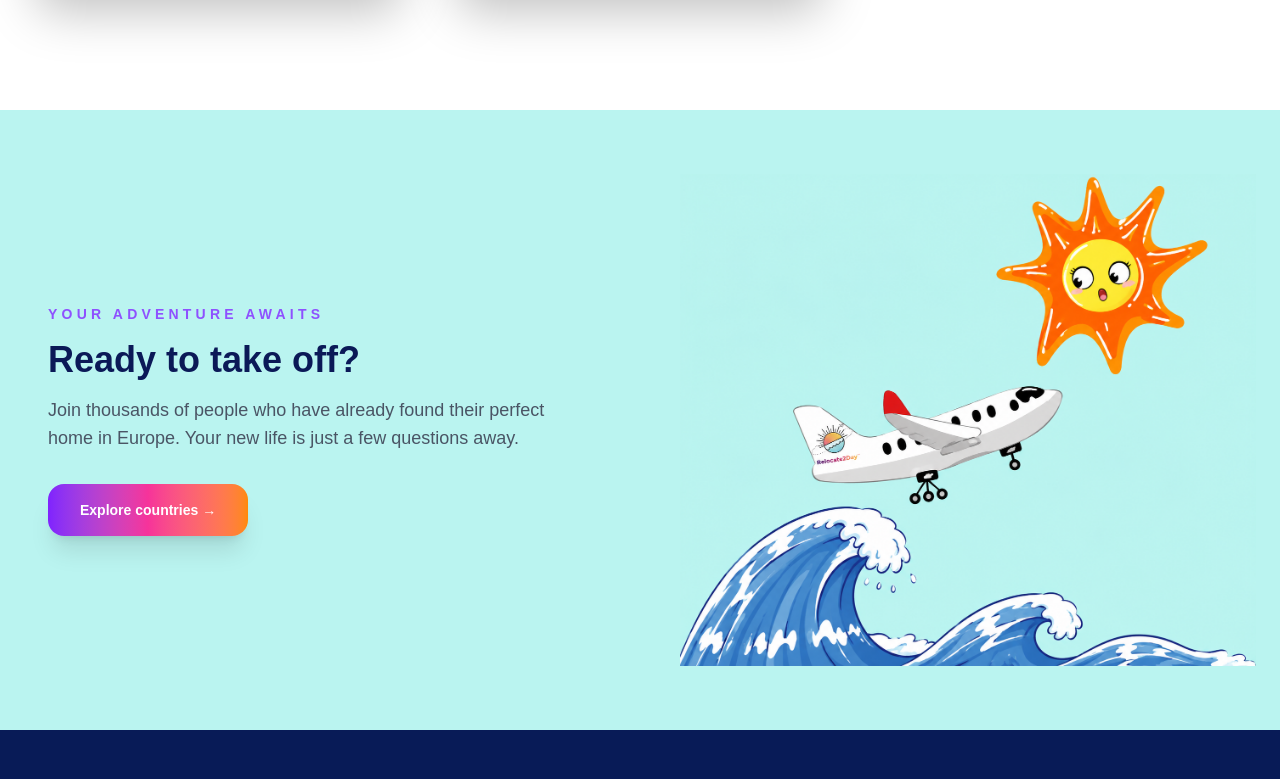
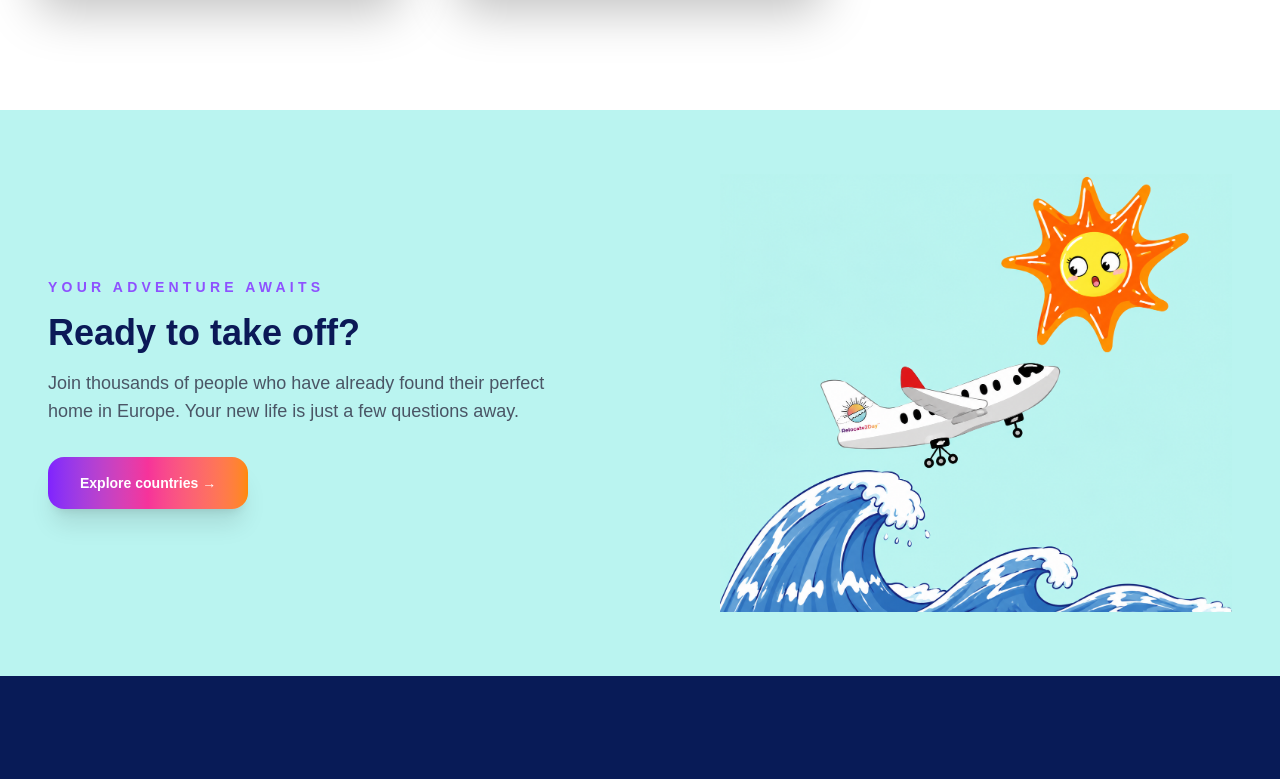
Before and after one commit to ZeppaVentures/Relocate2Day, a Next.js app: page / in a window 1280 px wide. Shown: the part 3081-3860 px from the top of the page. Built offline with nearby package versions, Linux system fonts and the light colour scheme; no server answers.

Commit message:
Clean up banner illustration section

```diff
--- a/app/page.tsx
+++ b/app/page.tsx
@@ -509,17 +509,18 @@ export default function Home() {
 
 
       {/* BANNER ILLUSTRATION */}
-      <section className="bg-[#baf4f0] px-6 py-16 overflow-hidden">
-        <div className="mx-auto max-w-7xl flex flex-col md:flex-row items-center justify-between gap-8 px-6">
-          <div className="text-left max-w-lg">
+      <section className="bg-[#baf4f0] overflow-hidden">
+        <div className="mx-auto max-w-7xl flex flex-col md:flex-row items-center justify-between px-12 py-16">
+          <div className="text-left max-w-lg shrink-0">
             <div className="text-sm font-bold uppercase tracking-[0.3em] text-violet-500 mb-4">Your adventure awaits</div>
             <h2 className="text-4xl font-black text-[#0B1957] mb-4">Ready to take off?</h2>
             <p className="text-gray-600 text-lg mb-8">Join thousands of people who have already found their perfect home in Europe. Your new life is just a few questions away.</p>
             <a href="#countries" className="inline-block rounded-2xl bg-gradient-to-r from-violet-600 via-pink-500 to-orange-400 px-8 py-4 text-sm font-bold text-white shadow-xl transition hover:scale-105">Explore countries →</a>
           </div>
-          <img src="/images/banner-illustration.png" alt="Relocate2Day illustration" className="w-full max-w-xl object-contain self-end -mr-6" />
+          <img src="/images/banner-illustration.png" alt="Relocate2Day illustration" className="w-full max-w-lg object-contain self-end" />
         </div>
       </section>
+
 
 {/* CITY QUIZ */}
       <section className="bg-[#081B57] px-6 py-28">
```
